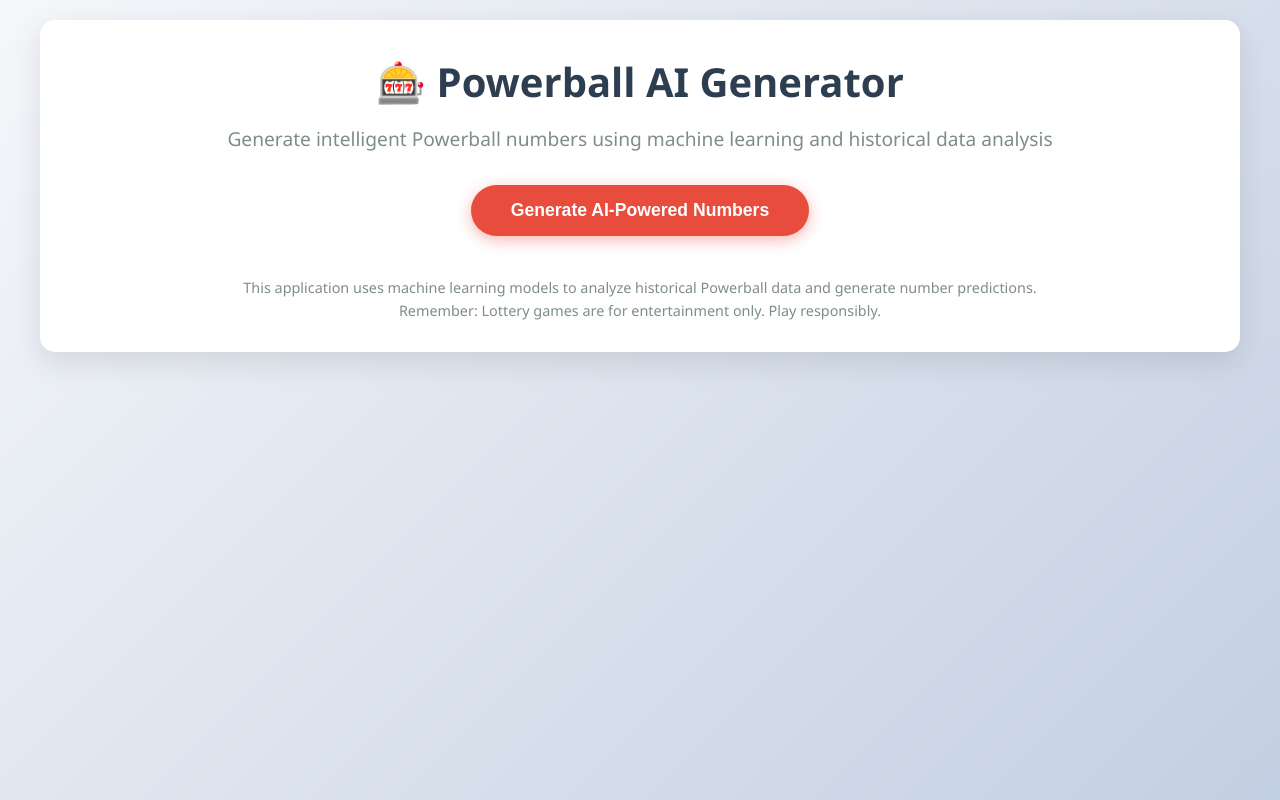
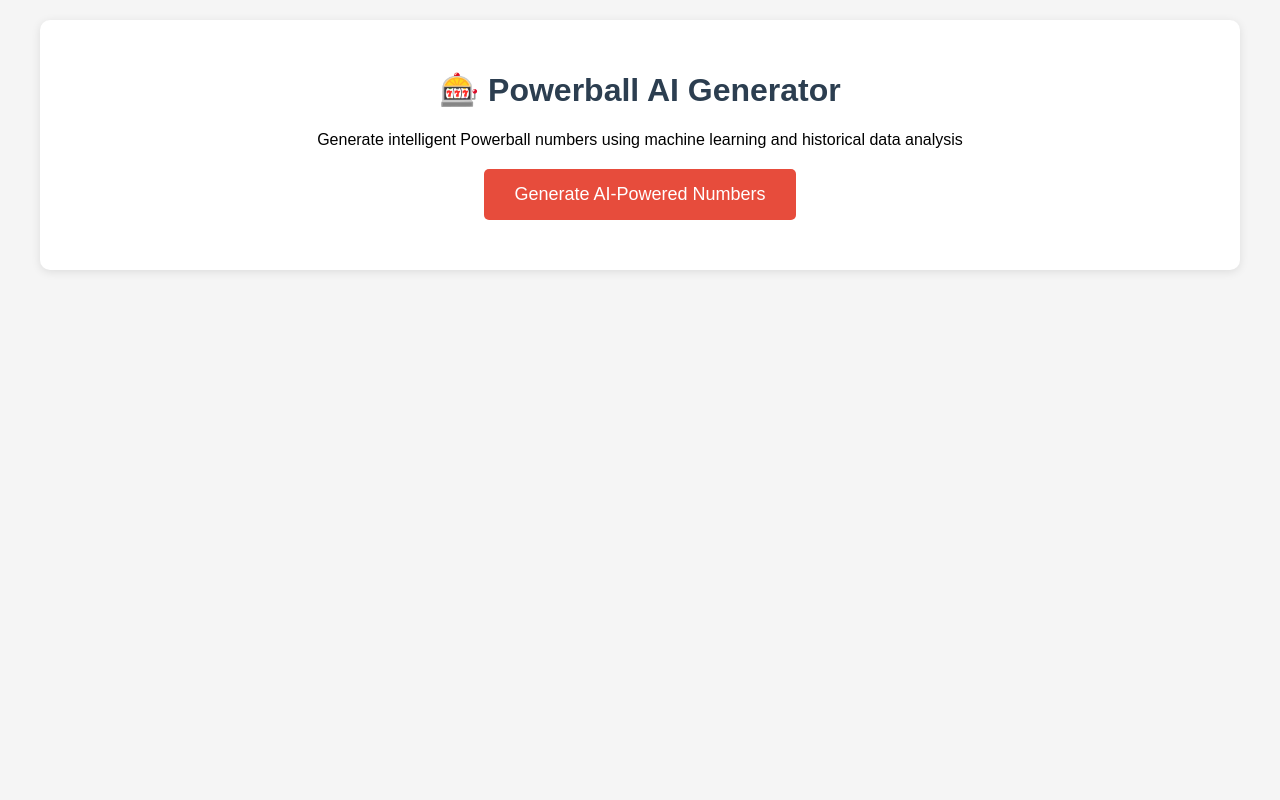
Before and after one commit to ukdeepak-33/powerball-ai-generator, a FastAPI app: page / in a window 1280 px wide. Run offline with FastAPI, Linux system fonts and the light colour scheme.

Commit message:
Add files via upload

```diff
--- a/templates/index.html
+++ b/templates/index.html
@@ -1,286 +1,100 @@
 <!DOCTYPE html>
-<html lang="en">
+<html>
 <head>
-    <meta charset="UTF-8">
-    <meta name="viewport" content="width=device-width, initial-scale=1.0">
     <title>Powerball AI Generator</title>
     <style>
-        :root {
-            --primary-color: #e74c3c;
-            --secondary-color: #2c3e50;
-            --accent-color: #3498db;
-            --light-color: #ecf0f1;
-            --dark-color: #2c3e50;
-            --success-color: #27ae60;
-        }
-
-        * {
-            box-sizing: border-box;
-            margin: 0;
-            padding: 0;
-        }
-
         body {
-            font-family: 'Segoe UI', Tahoma, Geneva, Verdana, sans-serif;
-            line-height: 1.6;
-            color: #333;
-            background: linear-gradient(135deg, #f5f7fa 0%, #c3cfe2 100%);
-            min-height: 100vh;
-            padding: 20px;
-        }
-
-        .container {
+            font-family: Arial, sans-serif;
             max-width: 1200px;
             margin: 0 auto;
+            padding: 20px;
+            background-color: #f5f5f5;
+        }
+        .container {
             background: white;
             padding: 30px;
-            border-radius: 15px;
-            box-shadow: 0 10px 30px rgba(0, 0, 0, 0.1);
+            border-radius: 10px;
+            box-shadow: 0 2px 10px rgba(0,0,0,0.1);
         }
-
-        header {
+        h1 {
+            color: #2c3e50;
             text-align: center;
-            margin-bottom: 30px;
         }
-
-        h1 {
-            color: var(--secondary-color);
-            font-size: 2.5rem;
-            margin-bottom: 10px;
-        }
-
-        .subtitle {
-            color: #7f8c8d;
-            font-size: 1.2rem;
-            margin-bottom: 30px;
-        }
-
         .btn {
-            background: var(--primary-color);
+            background: #e74c3c;
             color: white;
-            padding: 15px 40px;
+            padding: 15px 30px;
             border: none;
-            border-radius: 50px;
-            font-size: 1.1rem;
-            font-weight: bold;
+            border-radius: 5px;
+            font-size: 18px;
             cursor: pointer;
             display: block;
             margin: 20px auto;
-            transition: all 0.3s ease;
-            box-shadow: 0 4px 15px rgba(231, 76, 60, 0.4);
+            transition: background 0.3s;
         }
-
         .btn:hover {
             background: #c0392b;
-            transform: translateY(-2px);
-            box-shadow: 0 6px 20px rgba(231, 76, 60, 0.6);
         }
-
-        .btn:active {
-            transform: translateY(0);
-        }
-
         .loading {
             display: none;
             text-align: center;
-            padding: 30px;
             color: #7f8c8d;
         }
-
-        .spinner {
-            border: 5px solid #f3f3f3;
-            border-top: 5px solid var(--primary-color);
-            border-radius: 50%;
-            width: 50px;
-            height: 50px;
-            animation: spin 1s linear infinite;
-            margin: 0 auto 20px;
-        }
-
-        @keyframes spin {
-            0% { transform: rotate(0deg); }
-            100% { transform: rotate(360deg); }
-        }
-
         .results-grid {
             display: grid;
-            grid-template-columns: repeat(auto-fit, minmax(300px, 1fr));
-            gap: 25px;
+            grid-template-columns: repeat(auto-fit, minmax(280px, 1fr));
+            gap: 20px;
             margin-top: 30px;
         }
-
         .result-card {
-            background: white;
-            padding: 25px;
-            border-radius: 12px;
+            background: #ecf0f1;
+            padding: 20px;
+            border-radius: 8px;
             text-align: center;
-            box-shadow: 0 5px 15px rgba(0, 0, 0, 0.08);
-            transition: transform 0.3s ease;
-            border: 1px solid #e0e0e0;
+            box-shadow: 0 2px 5px rgba(0,0,0,0.05);
         }
-
-        .result-card:hover {
-            transform: translateY(-5px);
-            box-shadow: 0 8px 25px rgba(0, 0, 0, 0.12);
-        }
-
         .result-card h2 {
             margin-top: 0;
-            font-size: 1.5rem;
-            color: var(--secondary-color);
-            padding-bottom: 15px;
-            border-bottom: 2px solid #f0f0f0;
-            margin-bottom: 20px;
+            font-size: 22px;
+            color: #34495e;
         }
-
         .numbers {
-            font-size: 1.8rem;
+            font-size: 24px;
             font-weight: bold;
-            color: var(--dark-color);
-            margin: 20px 0;
-            display: flex;
-            justify-content: center;
-            align-items: center;
-            flex-wrap: wrap;
-            gap: 10px;
+            color: #2c3e50;
+            margin: 10px 0;
         }
-
-        .white-ball {
-            display: inline-flex;
-            justify-content: center;
-            align-items: center;
-            width: 50px;
-            height: 50px;
-            background: var(--secondary-color);
-            color: white;
-            border-radius: 50%;
-            margin: 0 5px;
-        }
-
         .powerball {
-            display: inline-flex;
-            justify-content: center;
-            align-items: center;
-            width: 50px;
-            height: 50px;
-            background: var(--primary-color);
-            color: white;
-            border-radius: 50%;
-            margin-left: 10px;
+            color: #e74c3c;
             font-weight: bold;
         }
-
         .analysis {
-            margin-top: 20px;
-            padding: 20px;
-            background: #f9f9f9;
-            border-radius: 8px;
+            margin-top: 15px;
+            padding: 15px;
+            background: #dfe6e9;
+            border-radius: 5px;
             text-align: left;
-            font-size: 0.95rem;
+            font-size: 14px;
         }
-
-        .analysis h3 {
-            color: var(--secondary-color);
-            margin-bottom: 15px;
-            font-size: 1.2rem;
-        }
-
         .pattern-list {
-            list-style-type: none;
-            padding-left: 0;
-            margin: 10px 0;
-        }
-
-        .pattern-list li {
-            padding: 8px 0;
-            border-bottom: 1px solid #eee;
-        }
-
-        .pattern-list li:last-child {
-            border-bottom: none;
-        }
-
-        .stats {
-            display: flex;
-            justify-content: space-around;
-            margin: 15px 0;
-            padding: 15px;
-            background: #f0f8ff;
-            border-radius: 8px;
-        }
-
-        .stat-item {
-            text-align: center;
-        }
-
-        .stat-value {
-            font-size: 1.5rem;
-            font-weight: bold;
-            color: var(--accent-color);
-        }
-
-        .stat-label {
-            font-size: 0.9rem;
-            color: #7f8c8d;
-        }
-
-        @media (max-width: 768px) {
-            .container {
-                padding: 15px;
-            }
-
-            h1 {
-                font-size: 2rem;
-            }
-
-            .numbers {
-                font-size: 1.5rem;
-            }
-
-            .white-ball, .powerball {
-                width: 40px;
-                height: 40px;
-            }
-
-            .results-grid {
-                grid-template-columns: 1fr;
-            }
-        }
-
-        .highlight {
-            color: var(--primary-color);
-            font-weight: bold;
-        }
-
-        .footer {
-            text-align: center;
-            margin-top: 40px;
-            color: #7f8c8d;
-            font-size: 0.9rem;
+            list-style-type: disc;
+            padding-left: 20px;
+            margin: 5px 0 0;
         }
     </style>
 </head>
 <body>
     <div class="container">
-        <header>
         <h1>🎰 Powerball AI Generator</h1>
-            <p class="subtitle">Generate intelligent Powerball numbers using machine learning and historical data analysis</p>
-        </header>
+        <p style="text-align: center;">Generate intelligent Powerball numbers using machine learning and historical data analysis</p>
 
         <button class="btn" onclick="generateNumbers()">Generate AI-Powered Numbers</button>
 
         <div id="loading" class="loading">
-            <div class="spinner"></div>
-            <p>🤖 AI is analyzing historical patterns and predicting winning numbers...</p>
+            <p>🤖 AI is analyzing historical patterns...</p>
         </div>
 
         <div id="results-container" class="results-grid" style="display: none;">
-            <!-- Results will be inserted here by JavaScript -->
-        </div>
-
-        <div class="footer">
-            <p>This application uses machine learning models to analyze historical Powerball data and generate number predictions.</p>
-            <p>Remember: Lottery games are for entertainment only. Play responsibly.</p>
             </div>
     </div>
 
@@ -295,66 +109,50 @@
             resultsContainer.innerHTML = ''; // Clear previous results
 
             try {
-                const response = await fetch('/generate');
-                if (!response.ok) {
-                    throw new Error(`HTTP error! status: ${response.status}`);
-                }
-
+                // ASSUMPTION: The backend API now returns a single object with results for all models
+                const response = await fetch('/generate_all');
                 const data = await response.json();
 
-                // Create the result card
+                // An array of results to loop through
+                const allResults = [
+                    { title: "Model A Result", data: data.model_a },
+                    { title: "Model B Result", data: data.model_b },
+                    { title: "Model C Result", data: data.model_c },
+                    { title: "Combined Final Result", data: data.final_result }
+                ];
+
+                allResults.forEach(result => {
                     const resultCard = document.createElement('div');
                     resultCard.className = 'result-card';
 
-                // Format white balls with styling
-                const whiteBallsHtml = data.generated_numbers.white_balls.map(num => {
-                    const isGroupA = data.generated_numbers.lucky_group_a_numbers.includes(num);
-                    return `<span class="white-ball ${isGroupA ? 'highlight' : ''}" title="${isGroupA ? 'Group A Number' : ''}">${num}</span>`;
-                }).join('');
-
-                // Create HTML for the card
+                    // Create HTML for each card
                     const numbersHtml = `
-                    <h2>AI-Generated Numbers</h2>
+                        <h2>${result.title}</h2>
                         <div class="numbers">
-                        ${whiteBallsHtml}
-                        <span class="powerball" title="Powerball">${data.generated_numbers.powerball}</span>
+                            ${result.data.generated_numbers.white_balls.join(' - ')}
+                            <span class="powerball">⚡ ${result.data.generated_numbers.powerball}</span>
                         </div>
                     `;
 
-                // Create stats section
-                const statsHtml = `
-                    <div class="stats">
-                        <div class="stat-item">
-                            <div class="stat-value">${data.analysis.group_a_count}</div>
-                            <div class="stat-label">Group A Numbers</div>
-                        </div>
-                        <div class="stat-item">
-                            <div class="stat-value">${data.analysis.odd_even_ratio}</div>
-                            <div class="stat-label">Odd/Even Ratio</div>
-                        </div>
-                    </div>
-                `;
+                    let analysisHtml = '<h3>Analysis:</h3>';
+                    analysisHtml += `<p>📊 <strong>${result.data.analysis.message}</strong></p>`;
+                    analysisHtml += `<p>✅ <strong>${result.data.analysis.group_a_count} Group A numbers</strong></p>`;
+                    analysisHtml += `<p>🎯 <strong>${result.data.analysis.odd_even_ratio}</strong> odd/even ratio</p>`;
 
-                // Create analysis section
-                let analysisHtml = '<div class="analysis"><h3>Pattern Analysis</h3>';
-
-                // Add pattern analysis if available
-                if (data.analysis.message) {
+                    if (result.data.analysis.pattern_analysis) {
+                        analysisHtml += '<h4>Pattern Analysis:</h4>';
                         analysisHtml += '<ul class="pattern-list">';
-                    data.analysis.message.split('\n').forEach(line => {
-                        if (line.trim() !== '' && line.includes('•')) {
+                        result.data.analysis.pattern_analysis.split('\n').forEach(line => {
+                            if (line.trim() !== '') {
                                 analysisHtml += `<li>${line.trim().substring(2)}</li>`;
                             }
                         });
                         analysisHtml += '</ul>';
-                } else {
-                    analysisHtml += '<p>No significant patterns detected.</p>';
                     }
 
-                analysisHtml += '</div>';
-
-                resultCard.innerHTML = numbersHtml + statsHtml + analysisHtml;
+                    resultCard.innerHTML = numbersHtml + `<div class="analysis">${analysisHtml}</div>`;
                     resultsContainer.appendChild(resultCard);
+                });
 
                 // Show results, hide loading
                 resultsContainer.style.display = 'grid';
@@ -366,11 +164,6 @@
                 console.error('Error:', error);
             }
         }
-
-        // Generate numbers when page loads for demo purposes
-        window.onload = function() {
-            // generateNumbers(); // You can uncomment this if you want auto-generation on page load
-        };
     </script>
 </body>
 </html>
```
Lines whose indentation alone changed are shown as unchanged.
